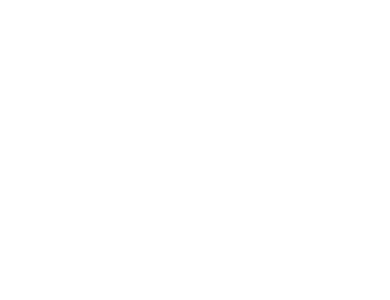
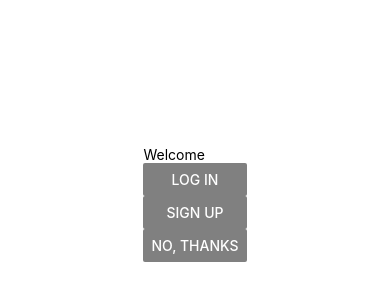
Before and after one commit to marijap2108/Melus, a React Native app: screen / in a window 390 px wide. Shown: the part 218-518 px from the top of the page. Built offline with nearby package versions, Linux system fonts and the light colour scheme.

Commit message:
Welcome page

```diff
--- a/App.tsx
+++ b/App.tsx
@@ -1,11 +1,13 @@
 import { StatusBar } from 'expo-status-bar';
 import React from 'react';
-import { StyleSheet, View } from 'react-native';
+import { StyleSheet, View, Text } from 'react-native';
+import Authentification from './src/screens/Authentification';
 
 export default function App() {
   return (
     <View style={styles.container}>
       <StatusBar style="auto" />
+      <Authentification />
     </View>
   );
 }
--- a/src/screens/Authentification.tsx
+++ b/src/screens/Authentification.tsx
@@ -1,31 +1,48 @@
 import { StatusBar } from 'expo-status-bar';
-import React from 'react';
+import React, { FC, useCallback, useState } from 'react';
 import { StyleSheet, Text, TextInput, View } from 'react-native';
 import ButtonComponent from '../components/Button';
 
+interface IStep {
+    handleStep: any
+}
+
 export default function Authentification() {
+    const [step, setStep] = useState(0)
+
+    const handleStep = useCallback((newStep: number) =>() => {
+        setStep(newStep)
+        return null
+    }, [])
+
   return (
     <View style={styles.container}>
-
       <StatusBar style="auto" />
+      {step==0 && <Welcome handleStep={handleStep} />}
+      {step==1 && <LogIn handleStep={handleStep} />}
+      {step==2 && <SignUp handleStep={handleStep} />}
     </View>
   );
 }
 
-const Welcome = () => {
+const Welcome: FC<IStep> = ({
+    handleStep
+}) => {
     return (
         <View>
             <View>
                 <Text>Welcome</Text>
-                <ButtonComponent onPress={() => null} title='Log In' />
-                <ButtonComponent onPress={() => null} title='Sign Up' />
+                <ButtonComponent onPress={handleStep(1)} title='Log In' />
+                <ButtonComponent onPress={handleStep(2)} title='Sign Up' />
             </View>
             <ButtonComponent onPress={() => null} title='No, thanks' />
         </View>
     );
 }
 
-const SignUp = () => {
+const SignUp: FC<IStep> = ({
+    handleStep
+}) => {
     return (
         <View>
             <View>
@@ -41,12 +58,14 @@
                 <TextInput />
             </View>
             <ButtonComponent onPress={() => null} title='Sign Up' />
-            <ButtonComponent onPress={() => null} title='Log In' />
+            <ButtonComponent onPress={handleStep(1)} title='Log In' />
         </View>
     )
 }
 
-const LogIn = () => {
+const LogIn: FC<IStep> = ({
+    handleStep
+}) => {
     return (
         <View>
             <View>
@@ -56,7 +75,7 @@
                 <TextInput />
             </View>
             <ButtonComponent onPress={() => null} title='Log In' />
-            <ButtonComponent onPress={() => null} title='Sign Up' />
+            <ButtonComponent onPress={handleStep(2)} title='Sign Up' />
         </View>
     )
 }
```
